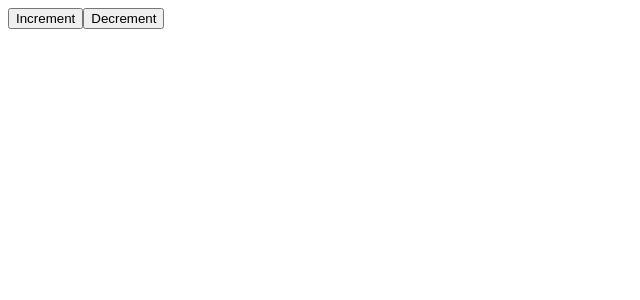
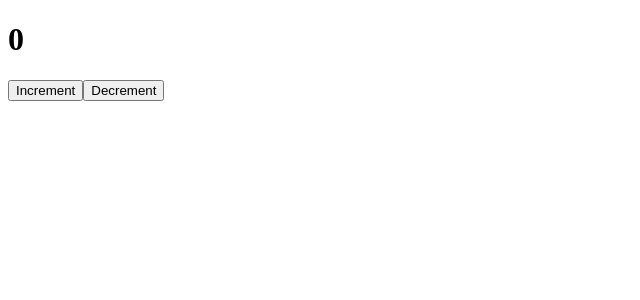
Before and after one commit to dimaNuts/ReactStudy, a React (Create React App) app in the folder my-app/: page / in a window 1280 px wide. Shown: the top 300 px of the page, without its empty margins (0-640 px from the left). Built offline with nearby package versions, Linux system fonts and the light colour scheme.

Commit message:
Create EventListener

```diff
--- a/my-app/src/App.js
+++ b/my-app/src/App.js
@@ -6,8 +6,13 @@ function App() {
 
   return (
     <div className="App">
-      <button>Increment</button>
-      <button>Decrement</button>
+      <h1>{likes}</h1>
+      <button onClick={() => likes += 1}>
+       Increment
+      </button>
+      <button onClick={() => likes -= 1}>
+       Decrement
+      </button>
     </div>
   );
 }
```
